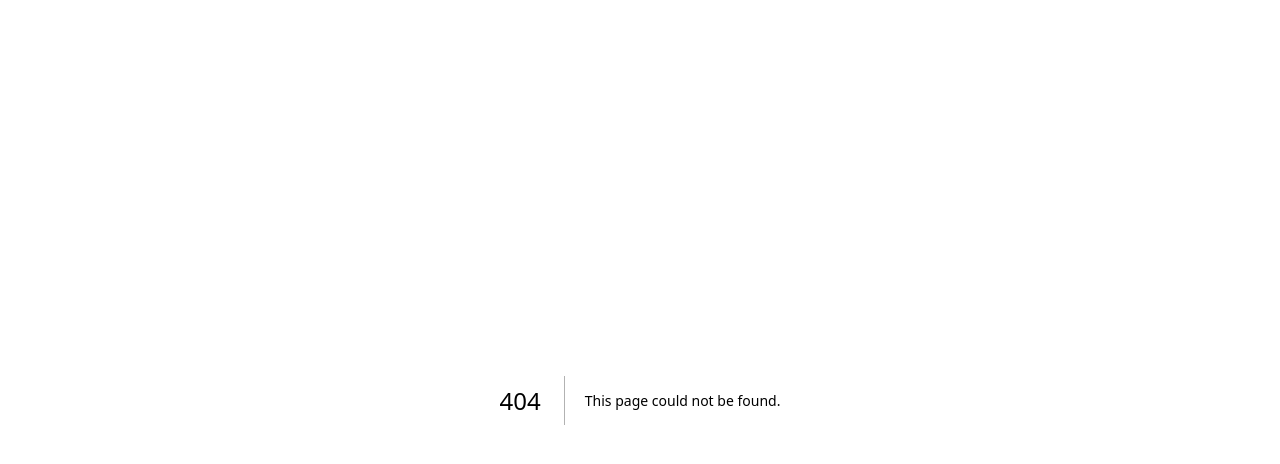
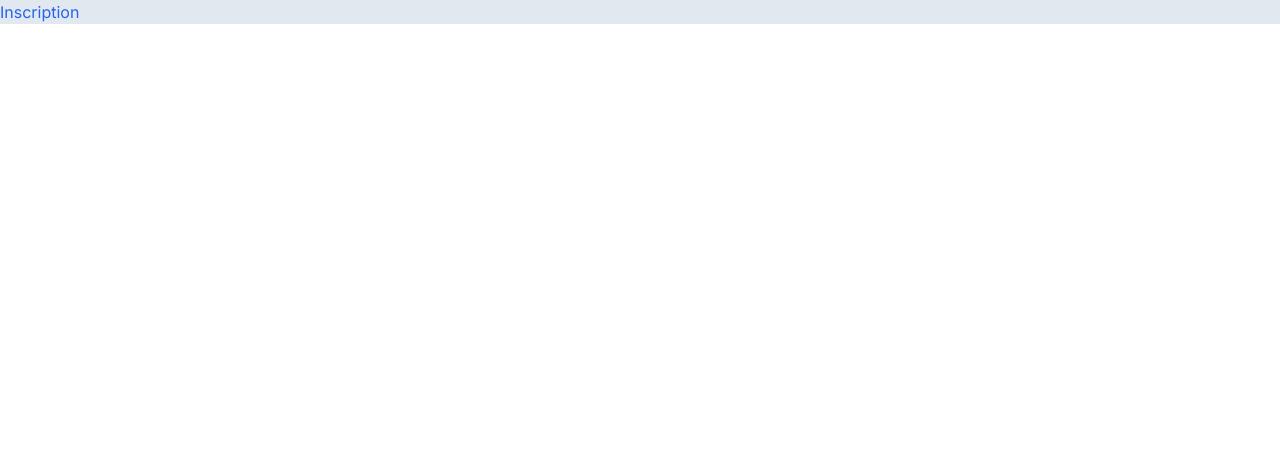
Before and after one commit to magicniclus/mon-independant, a Next.js app: page /mon-espace/inscription in a window 1280 px wide. Before the commit this address had no page. Shown: the top 464 px of the page. Built offline with nearby package versions, Linux system fonts and the light colour scheme.

Commit message:
Create page.tsx

```diff
--- /dev/null
+++ b/src/app/(user)/mon-espace/inscription/page.tsx
@@ -0,0 +1,14 @@
+const page = () => {
+  return (
+    <>
+      <header className="w-full bg-slate-200">
+        <div className="max-w-7xl mx-auto">
+          <h1 className="text-blue-600">Inscription</h1>
+        </div>
+      </header>
+      <main></main>
+    </>
+  );
+};
+
+export default page;
```
